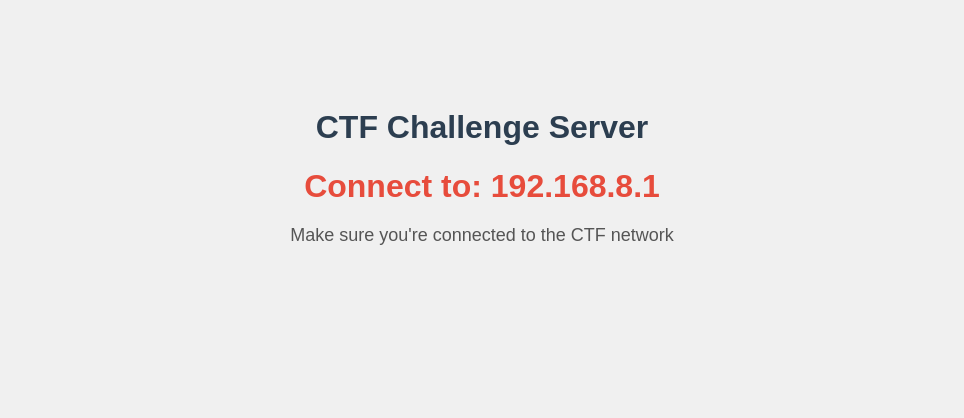
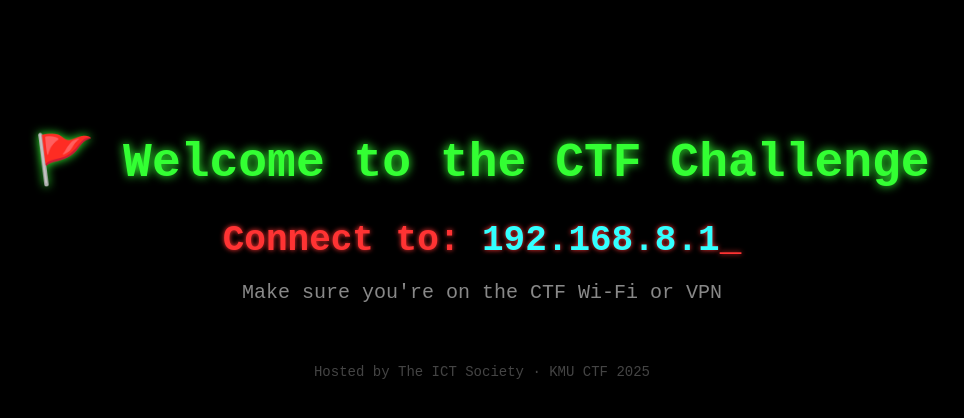
Before and after one commit to SokoJames/Find-My-new-Project-, a plain HTML site: page index.html in a window 1280 px wide. Shown: the whole page, without its empty margins (158-1122 px from the left). Drawn offline with Linux system fonts and the light colour scheme.

Commit message:
Update index.html

```diff
--- a/index.html
+++ b/index.html
@@ -5,30 +5,58 @@
   <title>CTF Challenge IP</title>
   <style>
     body {
-      font-family: Arial, sans-serif;
+      background-color: #000;
+      color: #33ff33;
+      font-family: "Courier New", Courier, monospace;
       text-align: center;
-      padding-top: 80px;
-      background-color: #f0f0f0;
+      padding-top: 100px;
+      margin: 0;
     }
+
     h1 {
-      color: #2c3e50;
+      font-size: 48px;
+      margin-bottom: 30px;
+      text-shadow: 0 0 10px #33ff33;
     }
+
     #ip {
-      font-size: 32px;
-      color: #e74c3c;
+      font-size: 36px;
+      font-weight: bold;
+      margin-bottom: 20px;
+      color: #ff3333;
+      text-shadow: 0 0 5px #ff3333;
+    }
+
+    .note {
+      font-size: 20px;
       margin-top: 20px;
-      font-weight: bold;
+      color: #888;
     }
-    .note {
-      margin-top: 20px;
-      font-size: 18px;
-      color: #555;
+
+    .blinker {
+      display: inline-block;
+      animation: blink 1s step-end infinite;
+    }
+
+    @keyframes blink {
+      50% {
+        opacity: 0;
+      }
+    }
+
+    footer {
+      margin-top: 60px;
+      font-size: 14px;
+      color: #444;
     }
   </style>
 </head>
 <body>
-  <h1>CTF Challenge Server</h1>
-  <div id="ip">Connect to: 192.168.8.1</div>
-  <div class="note">Make sure you're connected to the CTF network</div>
+  <h1>🚩 Welcome to the CTF Challenge</h1>
+  <div id="ip">Connect to: <span style="color:#33ffff;">192.168.8.1</span><span class="blinker">_</span></div>
+  <div class="note">Make sure you're on the CTF Wi-Fi or VPN</div>
+  <footer>
+    Hosted by The ICT Society · KMU CTF 2025
+  </footer>
 </body>
 </html>
```
